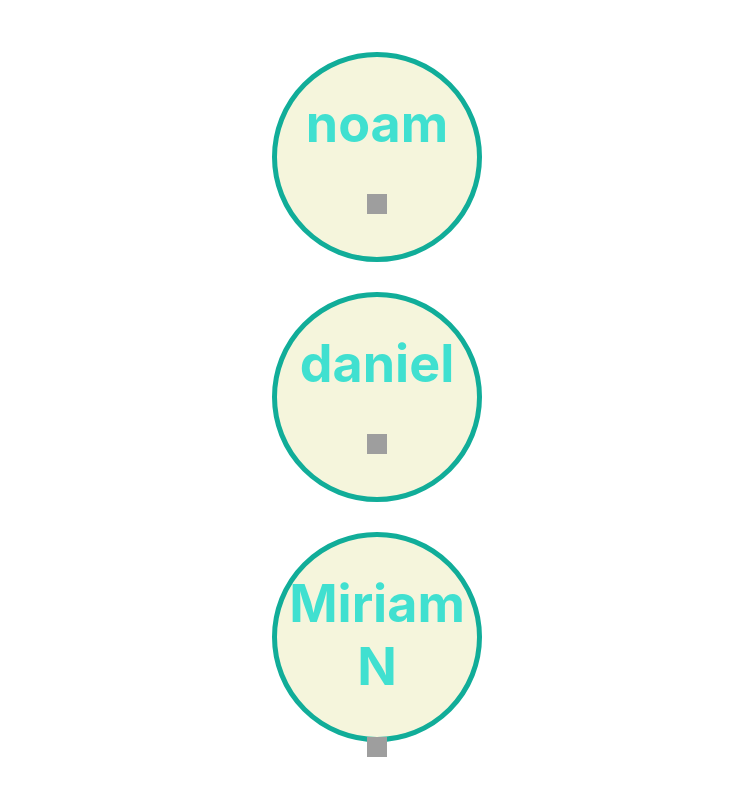
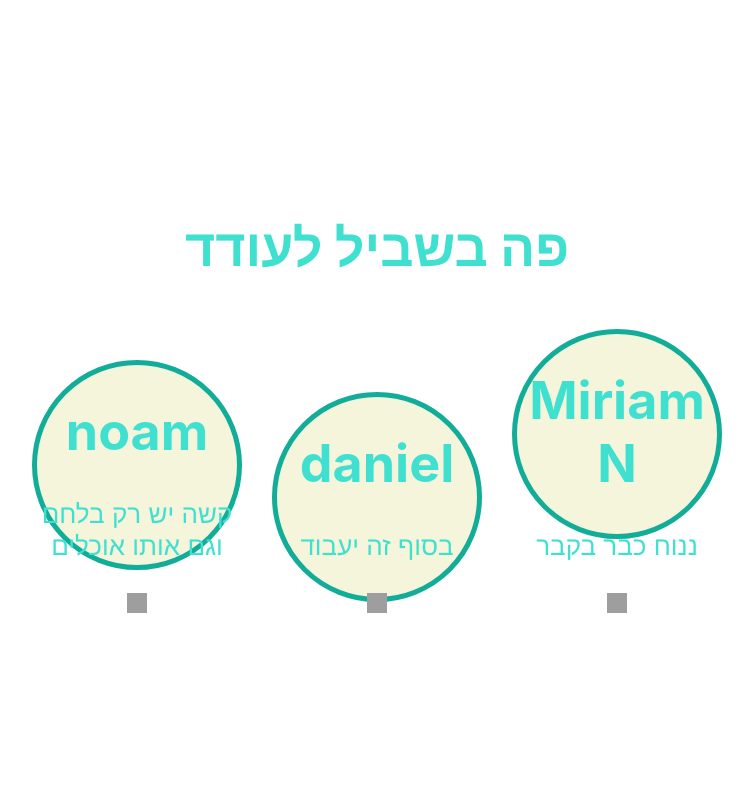
Before and after one commit to Yaniv-Gilad/theater-jerusalem, a React (Create React App) app in the folder react-files/: page /Home/File in a window 1280 px wide. Shown: the top 796 px of the page, without its empty margins (263-1016 px from the left). Built offline with nearby package versions, Linux system fonts and the light colour scheme; grey boxes are pictures that could not be loaded.

Commit message:
Update File_comp.js

```diff
--- a/react-files/src/Components/File_comp.js
+++ b/react-files/src/Components/File_comp.js
@@ -15,11 +15,13 @@ class File_comp extends Component {
   render() {
     return (
       <div className="File_comp">
+        <h1>{"פה בשביל לעודד"}</h1>
+        <p></p>
         {Data.map((data,index) =>(
-        <div>
-            <Card name={data.name}  date ={data.last_update}/>
-            {console.log(Data.name)}
-        </div>
+            <Card name = {data.name} description = {data.description}/>
+            // {/* <Card name={data.name}  date ={data.last_update} type ={data.type}/>
+            // {console.log(Data.name)} */}
+
         ))}
 
       </div>
```
